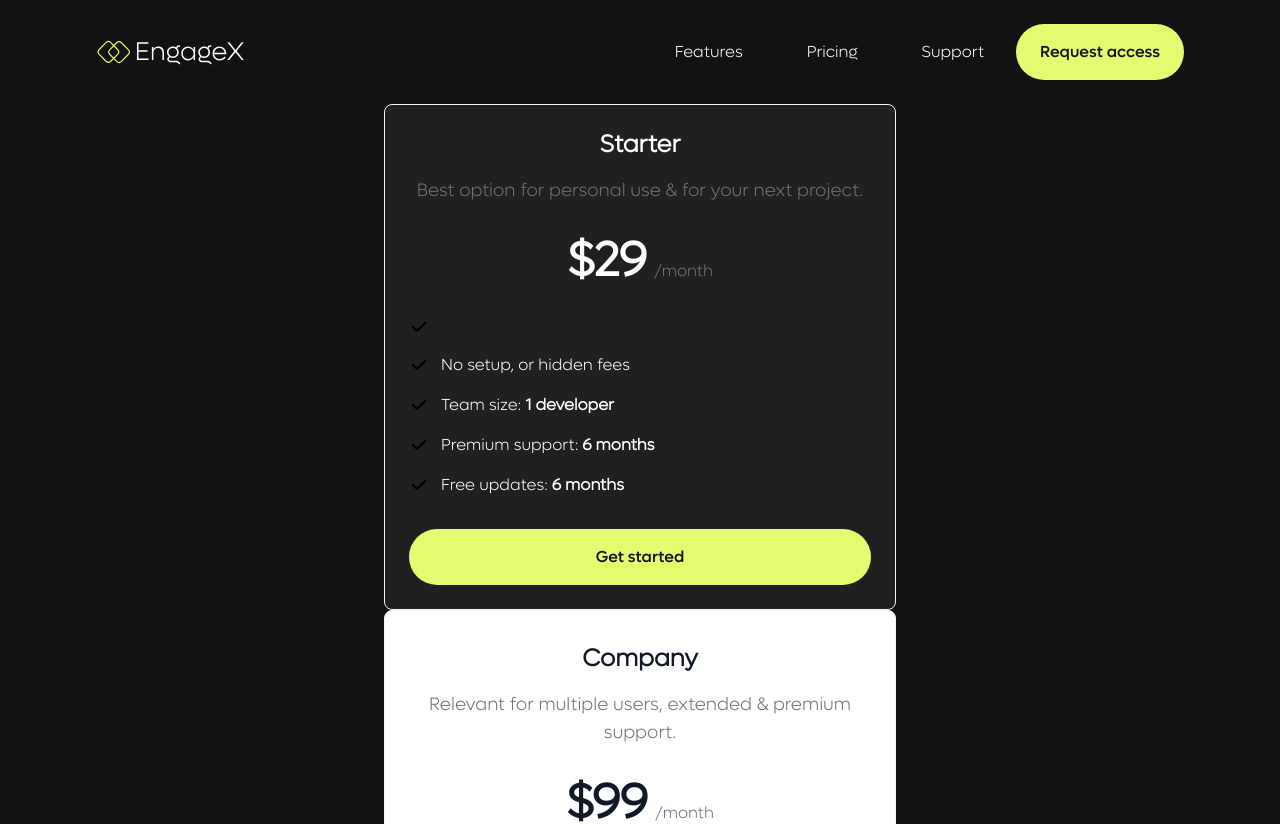
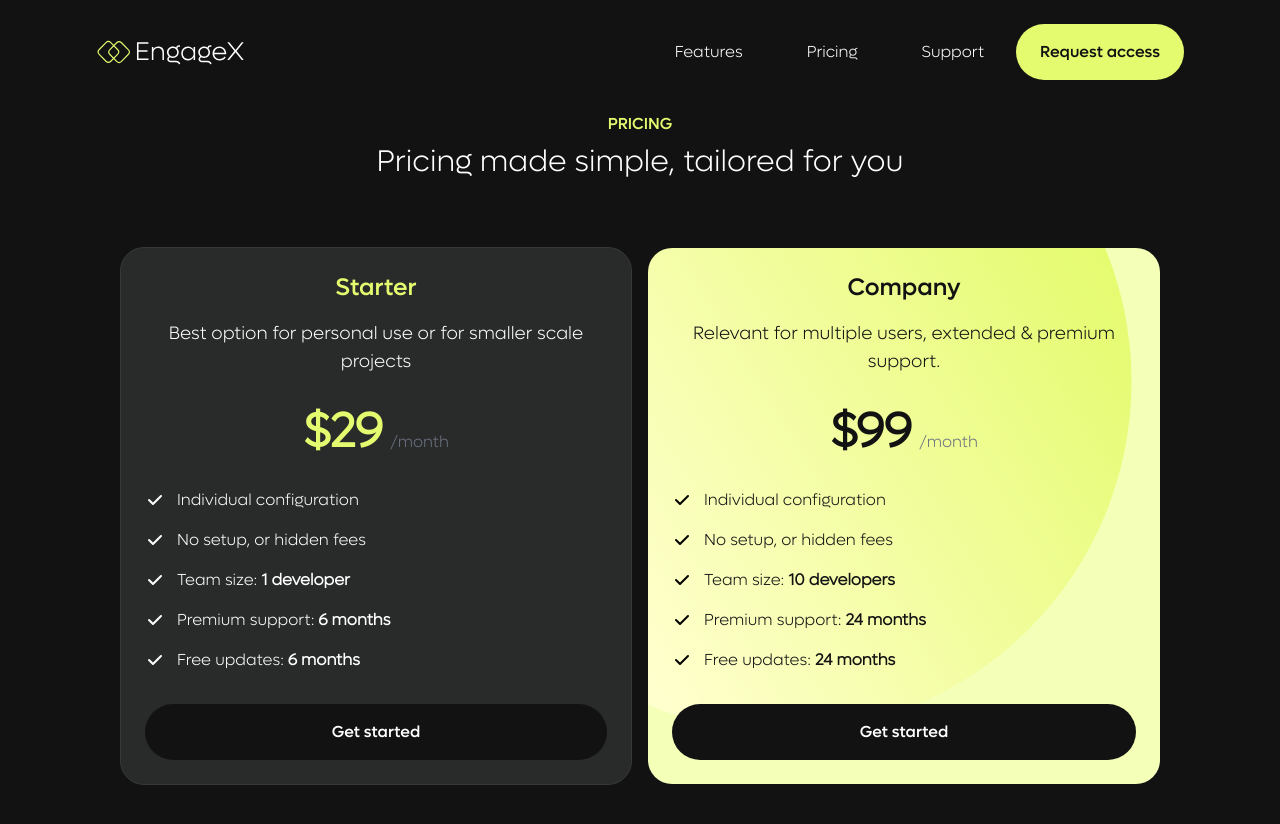
Before and after one commit to mashachitchyan/assignment-3, a Next.js app in the folder assignment-3/: page /pricing in a window 1280 px wide. Shown: the top 824 px of the page. Built offline with nearby package versions, Linux system fonts and the light colour scheme.

Commit message:
Pricing page content updated

```diff
--- a/assignment-3/app/components/FinalCTA.tsx
+++ b/assignment-3/app/components/CallToAction.tsx
@@ -1,12 +1,12 @@
 import React from 'react'
 import PrimaryButton from './Buttons/PrimaryButton';
 
-interface FinalCtaProps {
+interface CallToAction {
     heroText: string;
     paragraph: string
 }
 
-function FinalCTA({ heroText, paragraph } : FinalCtaProps) {
+function CallToAction({ heroText, paragraph } : CallToAction) {
     return (
         <div className='flex flex-col items-center justify-center w-screen pt-16 pb-8 px-24'>
             <h2 className='text-5xl light-font pb-4 pt-2'>{heroText}</h2>
@@ -16,4 +16,4 @@ function FinalCTA({ heroText, paragraph } : FinalCtaProps) {
     )
 }
 
-export default FinalCTA;
+export default CallToAction;
--- a/assignment-3/app/components/HomeMain.tsx
+++ b/assignment-3/app/components/HomeMain.tsx
@@ -5,7 +5,7 @@ import BenefitCard from './BenefitCard'
 import LogoSlider from './LogoSlider'
 import ReviewCards from './ReviewCards'
 import Dashboard from './Dashboard'
-import FinalCTA from './FinalCTA'
+import FinalCTA from './CallToAction'
 
 function HomeMain() {
   return (
--- a/assignment-3/app/components/PricingCard.tsx
+++ b/assignment-3/app/components/PricingCard.tsx
@@ -1,73 +1,83 @@
 import React from "react";
 import PrimaryButton from "./Buttons/PrimaryButton";
+import CallToAction from "./CallToAction";
 
 function PricingCard() {
     return (
         <div>
-        <div className="flex flex-col p-6 mx-auto max-w-lg text-center text-white bg-off-black rounded-lg border border-gray-100">
-            <h3 className="mb-4 text-2xl font-semibold">Starter</h3>
-            <p className="font-light text-gray-500 sm:text-lg dark:text-gray-400">Best option for personal use & for your next project.</p>
+            <div className="flex-col text-center pt-2">
+            <p className='text-s text-lime uppercase bold-font'>Pricing</p>
+            <h2 className='text-3xl light-font pb-4 pt-2'>Pricing made simple, tailored for you</h2>
+            </div>
+            <div className="flex gap-4 items-center justify-center h-[80vh]">
+                <div className="flex flex-col p-6 max-w-lg text-center bg-white-10 rounded-3xl border border-dark-grey">
+                    <h3 className="mb-4 text-2xl text-lime bold-font">Starter</h3>
+                    <p className="font-light text-white sm:text-lg ">Best option for personal use or for smaller scale projects</p>
                     <div className="flex justify-center items-baseline my-8">
-                <span className="mr-2 text-5xl font-extrabold">$29</span>
-                <span className="text-gray-500 dark:text-gray-400">/month</span>
-            </div>
-            <ul role="list" className="mb-8 space-y-4 text-left">
-            <li className="flex items-center space-x-3">
-                <svg className="flex-shrink-0 w-5 h-5 text-green-500 dark:text-green-400" viewBox="0 0 20 20" xmlns="http://www.w3.org/2000/svg"><path fill-rule="evenodd" d="M16.707 5.293a1 1 0 010 1.414l-8 8a1 1 0 01-1.414 0l-4-4a1 1 0 011.414-1.414L8 12.586l7.293-7.293a1 1 0 011.414 0z" clip-rule="evenodd"></path></svg>
-            </li>
-            <li className="flex items-center space-x-3">
-                <svg className="flex-shrink-0 w-5 h-5 text-green-500 dark:text-green-400" viewBox="0 0 20 20" xmlns="http://www.w3.org/2000/svg"><path fill-rule="evenodd" d="M16.707 5.293a1 1 0 010 1.414l-8 8a1 1 0 01-1.414 0l-4-4a1 1 0 011.414-1.414L8 12.586l7.293-7.293a1 1 0 011.414 0z" clip-rule="evenodd"></path></svg>
-                <span>No setup, or hidden fees</span>
-            </li>
-            <li className="flex items-center space-x-3">
-                <svg className="flex-shrink-0 w-5 h-5 text-green-500" viewBox="0 0 20 20" xmlns="http://www.w3.org/2000/svg"><path  d="M16.707 5.293a1 1 0 010 1.414l-8 8a1 1 0 01-1.414 0l-4-4a1 1 0 011.414-1.414L8 12.586l7.293-7.293a1 1 0 011.414 0z" clip-rule="evenodd"></path></svg>
-                <span>Team size: <span className="font-semibold">1 developer</span></span>
-            </li>
-            <li className="flex items-center space-x-3">
-
-                <svg className="flex-shrink-0 w-5 h-5 text-green-500" viewBox="0 0 20 20" xmlns="http://www.w3.org/2000/svg"><path d="M16.707 5.293a1 1 0 010 1.414l-8 8a1 1 0 01-1.414 0l-4-4a1 1 0 011.414-1.414L8 12.586l7.293-7.293a1 1 0 011.414 0z" clip-rule="evenodd"></path></svg>
-                <span>Premium support: <span className="font-semibold">6 months</span></span>
-            </li>
-            <li className="flex items-center space-x-3">
-
-                <svg className="flex-shrink-0 w-5 h-5 text-green-500" viewBox="0 0 20 20" xmlns="http://www.w3.org/2000/svg"><path fill-rule="evenodd" d="M16.707 5.293a1 1 0 010 1.414l-8 8a1 1 0 01-1.414 0l-4-4a1 1 0 011.414-1.414L8 12.586l7.293-7.293a1 1 0 011.414 0z" clip-rule="evenodd"></path></svg>
-                <span>Free updates: <span className="font-semibold">6 months</span></span>
-            </li>
-            </ul>
-            <PrimaryButton label={"Get started"} />
-        </div>
-        <div className="flex flex-col p-6 mx-auto max-w-lg text-center text-gray-900 bg-white rounded-lg border border-gray-100 shadow dark:border-gray-600 xl:p-8 dark:bg-gray-800 dark:text-white">
-            <h3 className="mb-4 text-2xl font-semibold">Company</h3>
-            <p className="font-light text-gray-500 sm:text-lg dark:text-gray-400">Relevant for multiple users, extended & premium support.</p>
-            <div className="flex justify-center items-baseline my-8">
-                <span className="mr-2 text-5xl font-extrabold">$99</span>
-                <span className="text-gray-500 dark:text-gray-400">/month</span>
+                        <span className="mr-2 text-5xl text-lime font-extrabold">$29</span>
+                        <span className="text-gray-500">/month</span>
                     </div>
 
                     <ul role="list" className="mb-8 space-y-4 text-left">
                         <li className="flex items-center space-x-3">
-                    <svg className="flex-shrink-0 w-5 h-5 text-green-500 dark:text-green-400" fill="currentColor" viewBox="0 0 20 20" xmlns="http://www.w3.org/2000/svg"><path fill-rule="evenodd" d="M16.707 5.293a1 1 0 010 1.414l-8 8a1 1 0 01-1.414 0l-4-4a1 1 0 011.414-1.414L8 12.586l7.293-7.293a1 1 0 011.414 0z" clip-rule="evenodd"></path></svg>
+                            <svg className="flex-shrink-0 w-5 h-5 fill-white" viewBox="0 0 20 20" xmlns="http://www.w3.org/2000/svg"><path d="M16.707 5.293a1 1 0 010 1.414l-8 8a1 1 0 01-1.414 0l-4-4a1 1 0 011.414-1.414L8 12.586l7.293-7.293a1 1 0 011.414 0z" ></path></svg>
                             <span>Individual configuration</span>
                         </li>
                         <li className="flex items-center space-x-3">
-                    <svg className="flex-shrink-0 w-5 h-5 text-green-500 dark:text-green-400" fill="currentColor" viewBox="0 0 20 20" xmlns="http://www.w3.org/2000/svg"><path fill-rule="evenodd" d="M16.707 5.293a1 1 0 010 1.414l-8 8a1 1 0 01-1.414 0l-4-4a1 1 0 011.414-1.414L8 12.586l7.293-7.293a1 1 0 011.414 0z" clip-rule="evenodd"></path></svg>
+                            <svg className="flex-shrink-0 w-5 h-5 fill-white" viewBox="0 0 20 20" xmlns="http://www.w3.org/2000/svg"><path d="M16.707 5.293a1 1 0 010 1.414l-8 8a1 1 0 01-1.414 0l-4-4a1 1 0 011.414-1.414L8 12.586l7.293-7.293a1 1 0 011.414 0z" ></path></svg>
                             <span>No setup, or hidden fees</span>
                         </li>
                         <li className="flex items-center space-x-3">
-                    <svg className="flex-shrink-0 w-5 h-5 text-green-500 dark:text-green-400" fill="currentColor" viewBox="0 0 20 20" xmlns="http://www.w3.org/2000/svg"><path fill-rule="evenodd" d="M16.707 5.293a1 1 0 010 1.414l-8 8a1 1 0 01-1.414 0l-4-4a1 1 0 011.414-1.414L8 12.586l7.293-7.293a1 1 0 011.414 0z" clip-rule="evenodd"></path></svg>
+                            <svg className="flex-shrink-0 w-5 h-5 fill-white" viewBox="0 0 20 20" xmlns="http://www.w3.org/2000/svg"><path d="M16.707 5.293a1 1 0 010 1.414l-8 8a1 1 0 01-1.414 0l-4-4a1 1 0 011.414-1.414L8 12.586l7.293-7.293a1 1 0 011.414 0z" ></path></svg>
+                            <span>Team size: <span className="font-semibold">1 developer </span> </span>
+                        </li>
+                        <li className="flex items-center space-x-3">
+                            <svg className="flex-shrink-0 w-5 h-5 fill-white" viewBox="0 0 20 20" xmlns="http://www.w3.org/2000/svg"><path d="M16.707 5.293a1 1 0 010 1.414l-8 8a1 1 0 01-1.414 0l-4-4a1 1 0 011.414-1.414L8 12.586l7.293-7.293a1 1 0 011.414 0z" ></path></svg>
+                            <span>Premium support: <span className="font-semibold">6 months</span> </span>
+                        </li>
+                        <li className="flex items-center space-x-3">
+                            <svg className="flex-shrink-0 w-5 h-5 fill-white" viewBox="0 0 20 20" xmlns="http://www.w3.org/2000/svg"><path d="M16.707 5.293a1 1 0 010 1.414l-8 8a1 1 0 01-1.414 0l-4-4a1 1 0 011.414-1.414L8 12.586l7.293-7.293a1 1 0 011.414 0z" ></path></svg>
+                            <span>Free updates: <span className="font-semibold">6 months</span></span>
+                        </li>
+                    </ul>
+                    <button className='px-6 py-4 bg-black rounded-full font-weight-bolder text-white hover:bg-dark-grey text-base bold-font'>Get started</button>
+                </div>
+
+
+                <div className="flex flex-col p-6 max-w-lg text-center text-black bg-lime-hover rounded-3xl bg-[url('/images/Ellipse.svg')]">
+                    <h3 className="mb-4 text-2xl bold-font">Company</h3>
+                    <p className="font-light text-dark-gray sm:text-lg ">Relevant for multiple users, extended & premium support.</p>
+                    <div className="flex justify-center items-baseline my-8">
+                        <span className="mr-2 text-5xl font-extrabold">$99</span>
+                        <span className="text-gray-500">/month</span>
+                    </div>
+
+                    <ul role="list" className="mb-8 space-y-4 text-left">
+                        <li className="flex items-center space-x-3">
+                            <svg className="flex-shrink-0 w-5 h-5 text-green-500 dark:text-green-400" viewBox="0 0 20 20" xmlns="http://www.w3.org/2000/svg"><path d="M16.707 5.293a1 1 0 010 1.414l-8 8a1 1 0 01-1.414 0l-4-4a1 1 0 011.414-1.414L8 12.586l7.293-7.293a1 1 0 011.414 0z" ></path></svg>
+                            <span>Individual configuration</span>
+                        </li>
+                        <li className="flex items-center space-x-3">
+                            <svg className="flex-shrink-0 w-5 h-5 text-green-500 dark:text-green-400" viewBox="0 0 20 20" xmlns="http://www.w3.org/2000/svg"><path d="M16.707 5.293a1 1 0 010 1.414l-8 8a1 1 0 01-1.414 0l-4-4a1 1 0 011.414-1.414L8 12.586l7.293-7.293a1 1 0 011.414 0z" ></path></svg>
+                            <span>No setup, or hidden fees</span>
+                        </li>
+                        <li className="flex items-center space-x-3">
+                            <svg className="flex-shrink-0 w-5 h-5 text-green-500 dark:text-green-400" viewBox="0 0 20 20" xmlns="http://www.w3.org/2000/svg"><path d="M16.707 5.293a1 1 0 010 1.414l-8 8a1 1 0 01-1.414 0l-4-4a1 1 0 011.414-1.414L8 12.586l7.293-7.293a1 1 0 011.414 0z" ></path></svg>
                             <span>Team size: <span className="font-semibold">10 developers </span> </span>
                         </li>
                         <li className="flex items-center space-x-3">
-                    <svg className="flex-shrink-0 w-5 h-5 text-green-500 dark:text-green-400" fill="currentColor" viewBox="0 0 20 20" xmlns="http://www.w3.org/2000/svg"><path fill-rule="evenodd" d="M16.707 5.293a1 1 0 010 1.414l-8 8a1 1 0 01-1.414 0l-4-4a1 1 0 011.414-1.414L8 12.586l7.293-7.293a1 1 0 011.414 0z" clip-rule="evenodd"></path></svg>
+                            <svg className="flex-shrink-0 w-5 h-5 text-green-500 dark:text-green-400" viewBox="0 0 20 20" xmlns="http://www.w3.org/2000/svg"><path d="M16.707 5.293a1 1 0 010 1.414l-8 8a1 1 0 01-1.414 0l-4-4a1 1 0 011.414-1.414L8 12.586l7.293-7.293a1 1 0 011.414 0z" ></path></svg>
                             <span>Premium support: <span className="font-semibold">24 months</span> </span>
                         </li>
                         <li className="flex items-center space-x-3">
-                    <svg className="flex-shrink-0 w-5 h-5 text-green-500 dark:text-green-400" fill="currentColor" viewBox="0 0 20 20" xmlns="http://www.w3.org/2000/svg"><path fill-rule="evenodd" d="M16.707 5.293a1 1 0 010 1.414l-8 8a1 1 0 01-1.414 0l-4-4a1 1 0 011.414-1.414L8 12.586l7.293-7.293a1 1 0 011.414 0z" clip-rule="evenodd"></path></svg>
+                            <svg className="flex-shrink-0 w-5 h-5 text-green-500 dark:text-green-400" viewBox="0 0 20 20" xmlns="http://www.w3.org/2000/svg"><path d="M16.707 5.293a1 1 0 010 1.414l-8 8a1 1 0 01-1.414 0l-4-4a1 1 0 011.414-1.414L8 12.586l7.293-7.293a1 1 0 011.414 0z" ></path></svg>
                             <span>Free updates: <span className="font-semibold">24 months</span></span>
                         </li>
                     </ul>
-            <PrimaryButton label={"Get started"} />
+                    <button className='px-6 py-4 bg-black rounded-full font-weight-bolder text-white hover:bg-dark-grey text-base bold-font'>Get started</button>
                 </div>
+            </div>
+            <CallToAction heroText={"Build Stronger Connections, Faster"} paragraph={"The product will officially launch in March, 2025. Enjoy exclusive early access now"} />
         </div>
     )
 }
```
Also changed, not shown: assignment-3/public/images/Ellipse.svg (added). Lines whose indentation alone changed are shown as unchanged.
